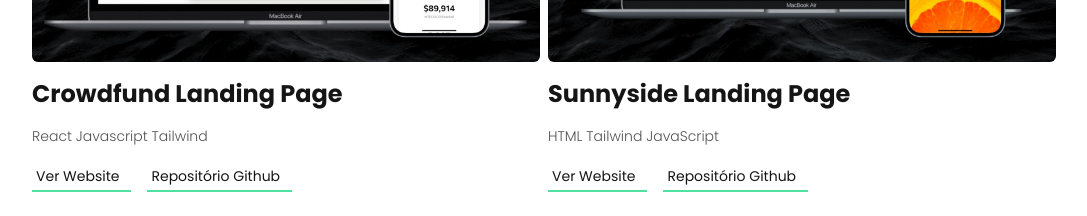
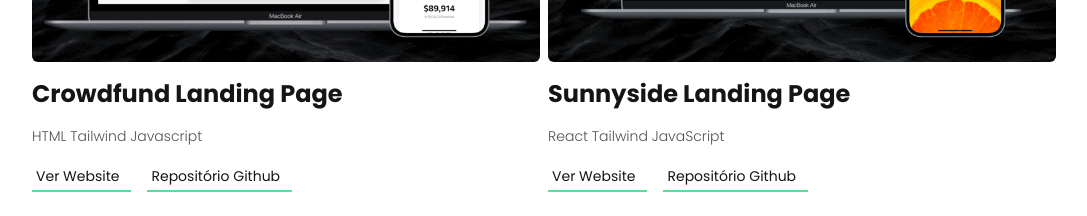
Before and after one commit to raphaeleliass/Portfolio, a React (Vite) app: page / in a window 1280 px wide. Shown: the part 1740-1956 px from the top of the page, without its empty margins (96-1183 px from the left). Built offline with nearby package versions, Linux system fonts and the light colour scheme.

Commit message:
fix(projects): fix project information

```diff
--- a/src/components/Projects/Projects.jsx
+++ b/src/components/Projects/Projects.jsx
@@ -16,14 +16,14 @@ function Projects() {
         <ProjectCards
           imgCard={CrowdfundPage}
           titleCard="Crowdfund Landing Page"
-          descriptionCard="React Javascript Tailwind"
+          descriptionCard="HTML Tailwind Javascript"
           hrefWebsite="https://raphaelelias-crowdfund.vercel.app"
           hrefRepository="https://github.com/raphaeleliass/crowdfunding-product"
         />
         <ProjectCards
           imgCard={SunnySidePage}
           titleCard="Sunnyside Landing Page"
-          descriptionCard="HTML Tailwind JavaScript"
+          descriptionCard="React Tailwind JavaScript"
           hrefWebsite="https://raphaelelias-sunnyside.vercel.app"
           hrefRepository="https://github.com/raphaeleliass/Sunnyside-React"
         />
```
